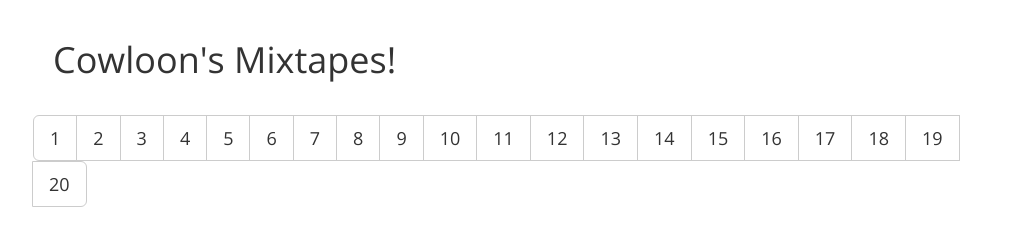
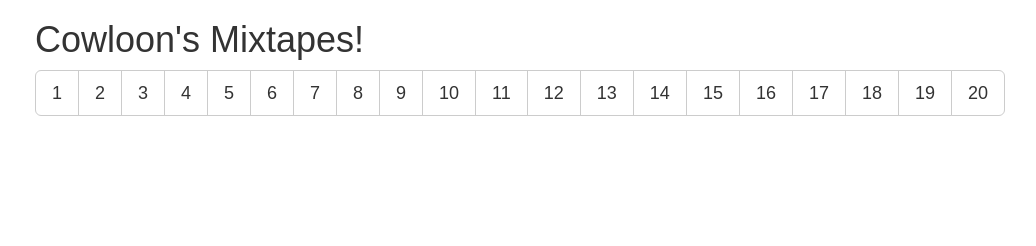
Before and after one commit to robs898/cowloon, a plain HTML site: page index.html in a window 1280 px wide. Shown: the whole page, without its empty margins (119-1155 px from the left). Drawn offline with nearby package versions, Linux system fonts and the light colour scheme.

Commit message:
simple css

```diff
--- a/index.html
+++ b/index.html
@@ -6,9 +6,18 @@
     <meta http-equiv="Content-Language" content="en">
     <meta name="viewport" content="width=device-width, initial-scale=1">
     <link rel="stylesheet" href="https://maxcdn.bootstrapcdn.com/bootstrap/3.3.5/css/bootstrap.min.css">
-    <link href='https://fonts.googleapis.com/css?family=Open+Sans' rel='stylesheet' type='text/css'>
-    <link rel="stylesheet" href="style.css">
     <title>Mixtapes!</title>
+    <style>
+      body{
+        margin: 1em auto;
+        max-width: 82.25em;
+        padding: 0 .62em;
+        font: 1.2em/1.62 sans-serif;
+      }
+      header {
+        background: white;
+      }
+    </style>
   </head>
   <body>
     <div class="topheader">
--- a/style.css
+++ /dev/null
@@ -1,38 +0,0 @@
-body {
-  font-family: 'Open Sans', sans-serif;
-  background-attachment: fixed;
-
-  position: absolute;
-  top: 0;
-  bottom: 0;
-  left: 0;
-  right: 0;
-
-  padding: 0;
-  margin: 0;
-
-  font-size: 14px;
-
-  max-width: 976px;
-  margin: 0 auto;
-  min-height: 100%;
-}
-header {
-  padding: 10px 10px 15px 20px;
-  position: relative;
-  background: white;
-  border-radius: 10px;
-}
-
-.topheader{
-  padding-top: 10px;
-}
-.mixbox {
-  padding-top: 10px;
-}
-.btnblock {
-  padding-top: 10px;
-}
-.comm-btn {
-  margin-top: 10px;
-}
```
